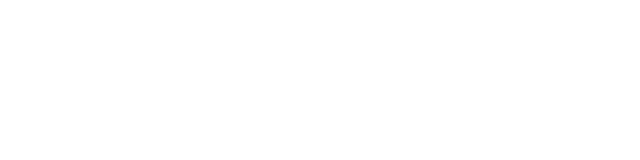
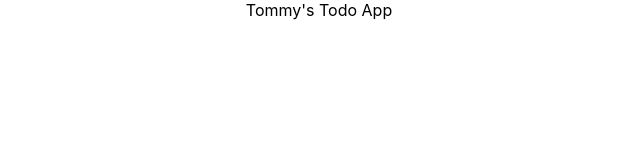
Before and after one commit to zombietommie/myFullStack, a React (Create React App) app in the folder todo-app/: page / in a window 1280 px wide. Shown: the top 160 px of the page, without its empty margins (321-961 px from the left). Built offline with nearby package versions, Linux system fonts and the light colour scheme.

Commit message:
Update App.js

```diff
--- a/todo-app/src/App.js
+++ b/todo-app/src/App.js
@@ -1,10 +1,9 @@
-import logo from './logo.svg';
 import './App.css';
 
 function App() {
   return (
     <div className="App">
-
+      Tommy's Todo App
     </div>
   );
 }
```
